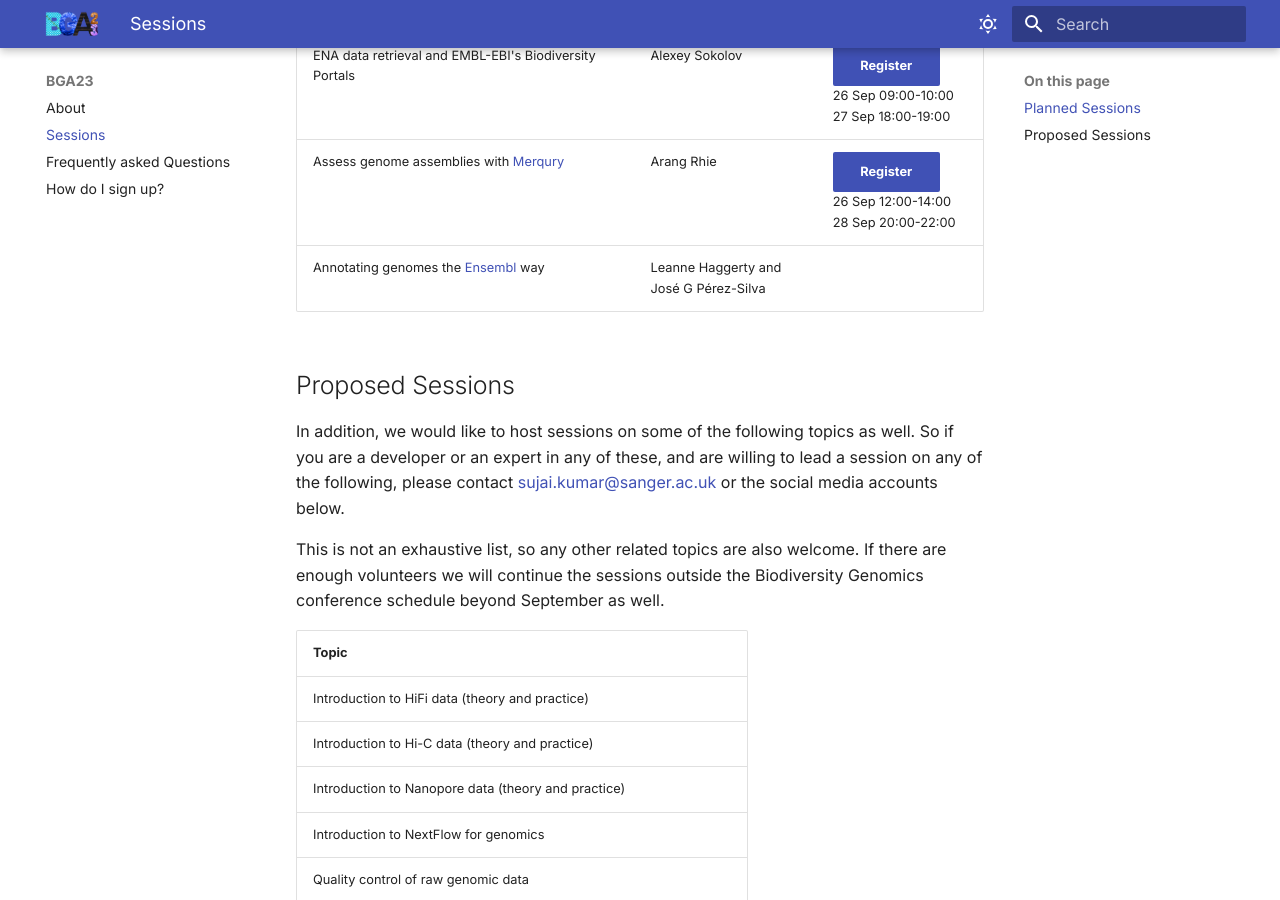
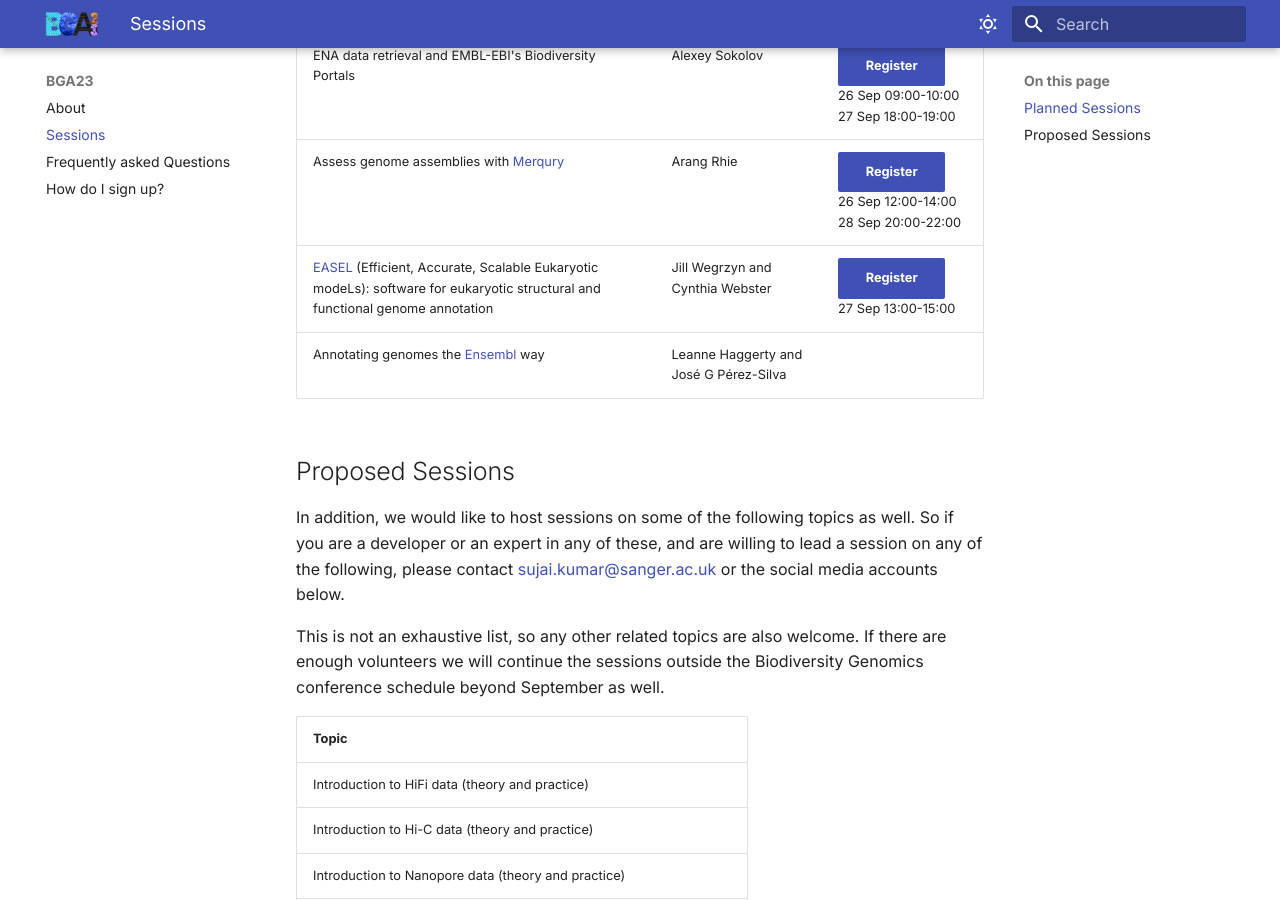
Before and after one commit to tol-training/tol-training.github.io, an MkDocs documentation site: the page built from docs/sessions.md, in a window 1280 px wide and 900 px high, scrolled down 1948 px. Built offline with MkDocs 1.6.1 and Material for MkDocs 9.7.7, drawn with Linux system fonts in a browser that asks for light colours.

Commit message:
add EASEL session

```diff
--- a/docs/sessions.md
+++ b/docs/sessions.md
@@ -31,6 +31,7 @@ Detailed session contents will be added over time at this site. Instructions for
 | ENA Standards and Submission | Maira Ihsan | [Register](https://buytickets.at/bga23/973225){ : target="_blank" .md-button .md-button--primary }<br/>25 Sep 09:00-11:00<br/>26 Sep 18:00-20:00 |
 | ENA data retrieval and EMBL-EBI's Biodiversity Portals | Alexey Sokolov | [Register](https://buytickets.at/bga23/973223){ : target="_blank" .md-button .md-button--primary }<br/>26 Sep 09:00-10:00<br/>27 Sep 18:00-19:00 |
 | Assess genome assemblies with [Merqury](https://github.com/marbl/merqury){: target="_blank"} | Arang Rhie | [Register](https://buytickets.at/bga23/973198){ : target="_blank" .md-button .md-button--primary }<br/>26 Sep 12:00-14:00<br/>28 Sep 20:00-22:00 |
+| [EASEL](https://gitlab.com/PlantGenomicsLab/easel){: target="_blank"} (Efficient, Accurate, Scalable Eukaryotic modeLs): software for eukaryotic structural and functional genome annotation | Jill Wegrzyn and Cynthia Webster | [Register](https://buytickets.at/bga23/975736){ : target="_blank" .md-button .md-button--primary }<br/>27 Sep 13:00-15:00 |
 | Annotating genomes the [Ensembl](https://rapid.ensembl.org/info/genome/genebuild/index.html){: target="_blank"} way | Leanne Haggerty and José G Pérez-Silva | |
 
 ## Proposed Sessions
```
Also changed, not shown: docs/index.md (+1 -1 lines).
